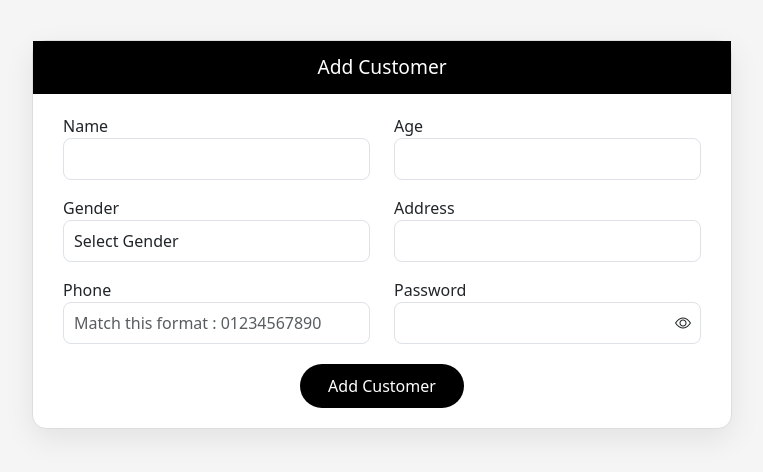
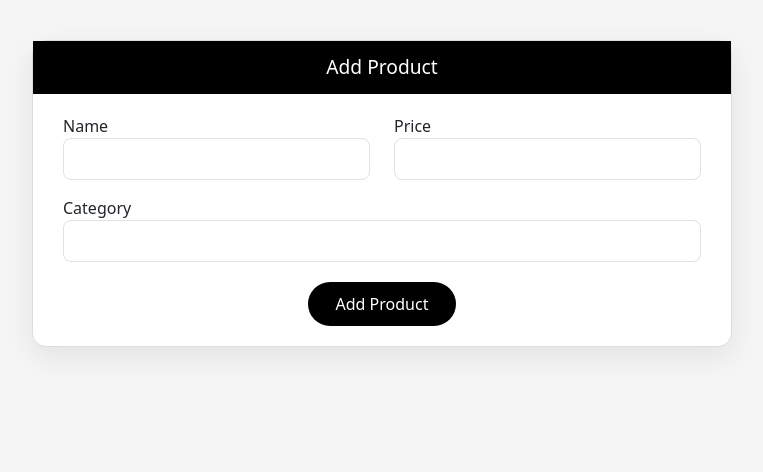
Before and after one commit to MMansy2010/E-Commerce, a PHP site: page /Products/add.php in a window 1280 px wide. Shown: the part 56-528 px from the top of the page, without its empty margins (258-1021 px from the left). Run offline with PHP 8.4, Linux system fonts and the light colour scheme; tables that the repository leaves empty or names only in its code hold one stand-in row (values such as "Sample post").

Commit message:
Products Completed

```diff
--- a/Products/add.php
+++ b/Products/add.php
@@ -5,26 +5,23 @@ include_once "../Includes/header.php";
 $customerId = isset($_GET['id']) ? intval($_GET['id']) : 0;
 
 if ($_SERVER['REQUEST_METHOD'] === 'POST') {
-    $fullName = $_POST['fullName'];
-    $age = intval($_POST['age']);
-    $gender = $_POST['gender'];
-    $address = $_POST['address'];
-    $phone = $_POST['phone'];
-    $password = $_POST['password'];
+    $Name = $_POST['Name'];
+    $Price = intval($_POST['Price']);
+    $Category = $_POST['Category'];
 
     $updateQuery = "
-        INSERT INTO `customer`(`fullName`, `address`, `phone`, `age`, `gender`, `password`) VALUES
-        ('$fullName','$address','$phone',$age,'$gender','$password')
+        INSERT INTO `products`(`Name`, `Price`, `Category`) VALUES
+        ('$Name',$Price,'$Category')
     ";
 
     if (mysqli_query($connection, $updateQuery)) {
-        echo "<div class='alert alert-success text-center'>Customer added successfully.</div>";
+        echo "<div class='alert alert-success text-center'>Product added successfully.</div>";
     } else {
         echo "<div class='alert alert-danger text-center'>Error: " . mysqli_error($connection) . "</div>";
     }
 }
 
-$customerQuery = mysqli_query($connection, "SELECT * FROM customer WHERE ID = $customerId");
+$customerQuery = mysqli_query($connection, "SELECT * FROM products WHERE ID = $customerId");
 $customer = mysqli_fetch_assoc($customerQuery);
 ?>
 
@@ -90,65 +87,28 @@ $customer = mysqli_fetch_assoc($customerQuery);
 </style>
 
 <div class="edit-card">
-    <div class="card-header">Add Customer</div>
+    <div class="card-header">Add Product</div>
 
     <form action="" method="POST">
         <div class="row mb-3">
             <div class="col-md-6">
                 <label>Name</label>
-                <input type="text" name="fullName" class="form-control" required>
+                <input type="text" name="Name" class="form-control" required>
             </div>
             <div class="col-md-6">
-                <label>Age</label>
-                <input type="number" name="age" class="form-control" required>
+                <label>Price</label>
+                <input type="number" name="Price" class="form-control" required>
             </div>
         </div>
 
         <div class="row mb-3">
-
-            <div class="col-md-6">
-                <label>Gender</label>
-                <select name="gender" class="form-control" required>
-                    <option value="" disabled selected>Select Gender</option>
-                    <option value="male">Male</option>
-                    <option value="female">Female</option>
-                </select>
-            </div>
-            <div class="col-md-6">
-                <label>Address</label>
-                <input type="text" name="address" class="form-control" required>
+            <div class="col-md-12">
+                <label>Category</label>
+                <input type="text" name="Category" class="form-control" required>
             </div>
         </div>
 
-        <div class="row mb-3">
-            <div class="col-md-6">
-                <label>Phone</label>
-                <input type="tel" name="phone" class="form-control" value=""
-                    pattern="^01[0125][0-9]{8}$" placeholder="Match this format : 01234567890" inputmode="numeric" required>
-
-            </div>
-            <div class="col-md-6">
-                <label>Password</label>
-                <div class="password-wrapper">
-                    <input type="password" name="password" id="passwordField" class="form-control" required>
-                    <i id="togglePassword" class="bi bi-eye"></i>
-                </div>
-            </div>
-        </div>
-
-        <button type="submit" class="submit-btn">Add Customer</button>
+        <button type="submit" class="submit-btn">Add Product</button>
     </form>
 </div>
-
-<script>
-    const togglePassword = document.querySelector('#togglePassword');
-    const passwordField = document.querySelector('#passwordField');
-
-    togglePassword.addEventListener('click', function () {
-        const type = passwordField.getAttribute('type') === 'password' ? 'text' : 'password';
-        passwordField.setAttribute('type', type);
-        this.classList.toggle('bi-eye');
-        this.classList.toggle('bi-eye-slash');
-    });
-</script>
 </body>
--- a/Products/delete.php
+++ b/Products/delete.php
@@ -5,11 +5,11 @@ session_start();
 if (isset($_GET['id'])) {
     $customerId = intval($_GET['id']);
 
-    $deleteQuery = "DELETE FROM customer WHERE ID = $customerId";
+    $deleteQuery = "DELETE FROM products WHERE ID = $customerId";
 
     if (mysqli_query($connection, $deleteQuery)) {
-        // set flash message
-        $_SESSION['success'] = "Customer deleted successfully.";
+
+        $_SESSION['success'] = "Product deleted successfully.";
 
         header("Location: index.php");
         exit();
```
Also changed, not shown: Products/edit.php (+15 -65 lines), Products/index.php (+8 -8 lines), Products/view.php (+13 -46 lines).
